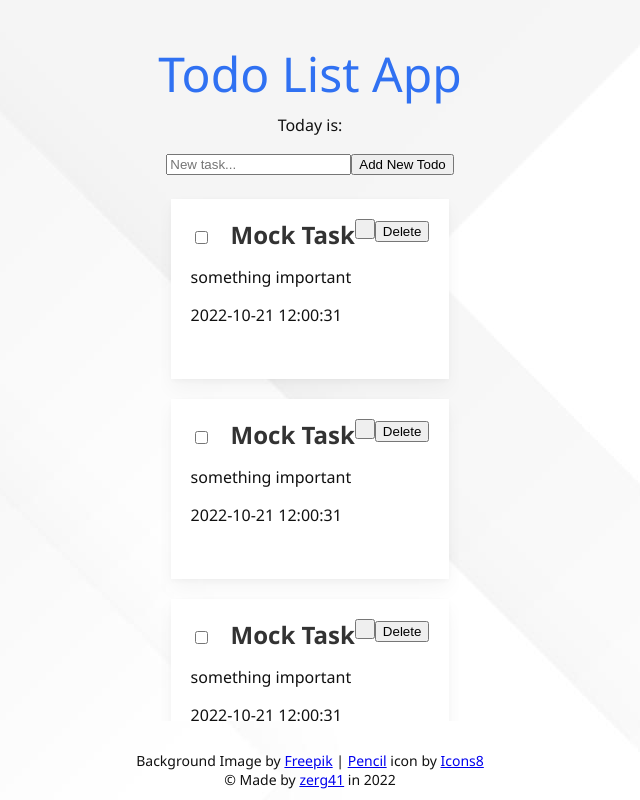
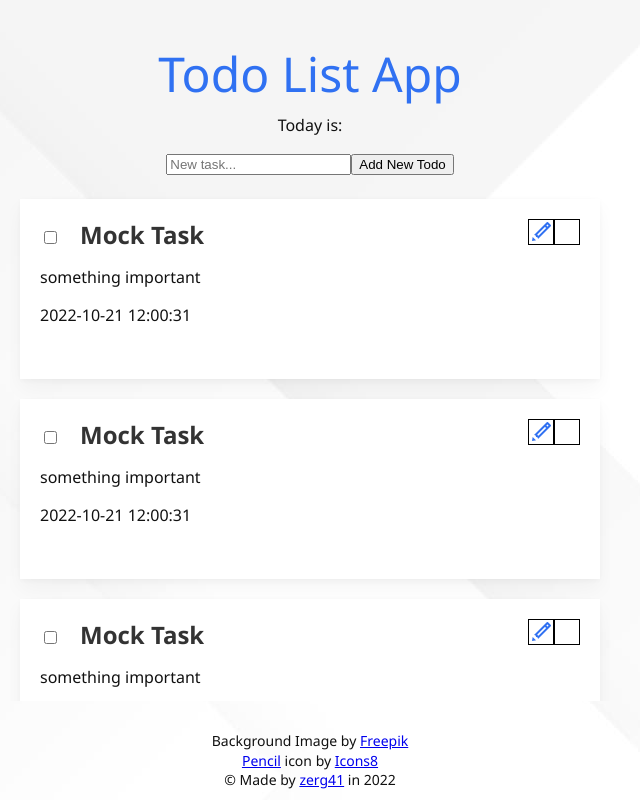
Before and after one commit to zerg41/todolist-app, a React (Create React App) app: page / in a window 1280 px wide. Shown: the whole page, without its empty margins (330-970 px from the left). Built offline with nearby package versions, Linux system fonts and the light colour scheme.

Commit message:
fix: card-list width; button (wip)

```diff
--- a/src/app/index.tsx
+++ b/src/app/index.tsx
@@ -66,12 +66,12 @@ const App: FC = () => {
         <CardList todos={mockTodos} />
       </main>
       <footer className='app__footer'>
-        <span>
+        <span style={{ textAlign: 'center' }}>
           Background Image by{' '}
           <a href='https://www.freepik.com/free-vector/white-abstract-background_11771164.htm#query=abstract%20background&position=42&from_view=search&track=sph'>
             Freepik
           </a>
-          {' | '}
+          <br />
           <a target='_blank' href='https://icons8.com/icon/85934/pencil'>
             Pencil
           </a>{' '}
--- a/src/components/card-list/index.css
+++ b/src/components/card-list/index.css
@@ -1,11 +1,13 @@
 .todo-list {
   display: flex;
+  flex-grow: 1;
   flex-direction: column;
   align-items: center;
   row-gap: 20px;
   box-sizing: border-box;
   margin: 20px;
   padding: 4px 10px;
+  width: 100%;
   max-width: 600px;
   max-height: 100%;
   list-style: none;
--- a/src/components/card/index.css
+++ b/src/components/card/index.css
@@ -48,12 +48,19 @@
 }
 
 .todo__button {
-  width: 20px;
-  height: 20px;
+  box-sizing: border-box;
+  width: 26px;
+  height: 26px;
+  padding: 0;
   cursor: pointer;
+  object-fit: fill;
+  background-color: white;
+  border: 1px solid;
 }
 
-.edit__button {
-  background-color: white;
+.edit-button {
   background-image: url('../../assets/images/icons8-pencil-24.png');
 }
+
+.delete-button {
+}
--- a/src/components/card/index.tsx
+++ b/src/components/card/index.tsx
@@ -30,7 +30,7 @@ export const Card: FC<CardProps> = ({ todo }) => {
 
           <span>
             <button className='todo__button edit-button' />
-            <button>Delete</button>
+            <button className='todo__button delete-button' />
           </span>
         </header>
         <main>
```
